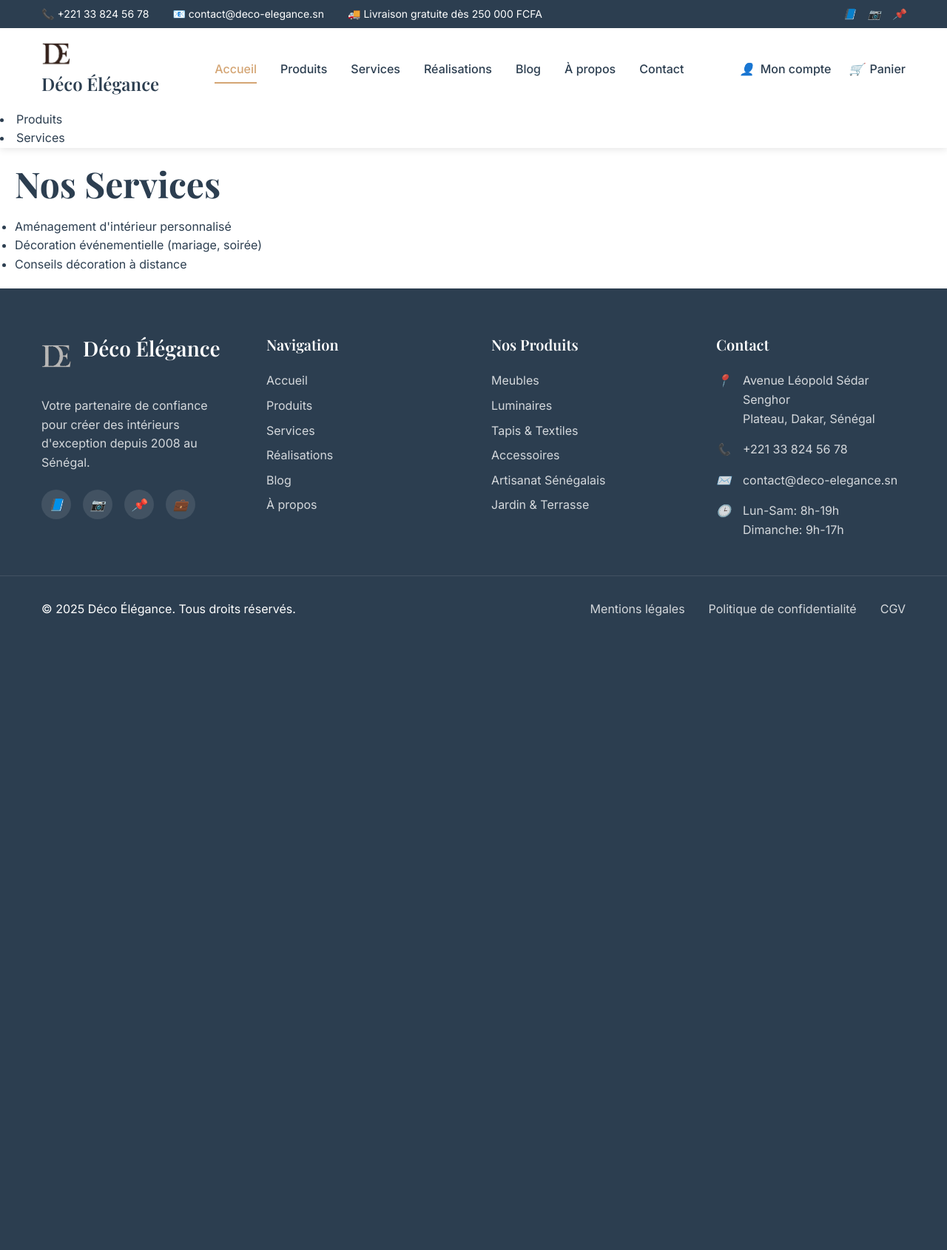
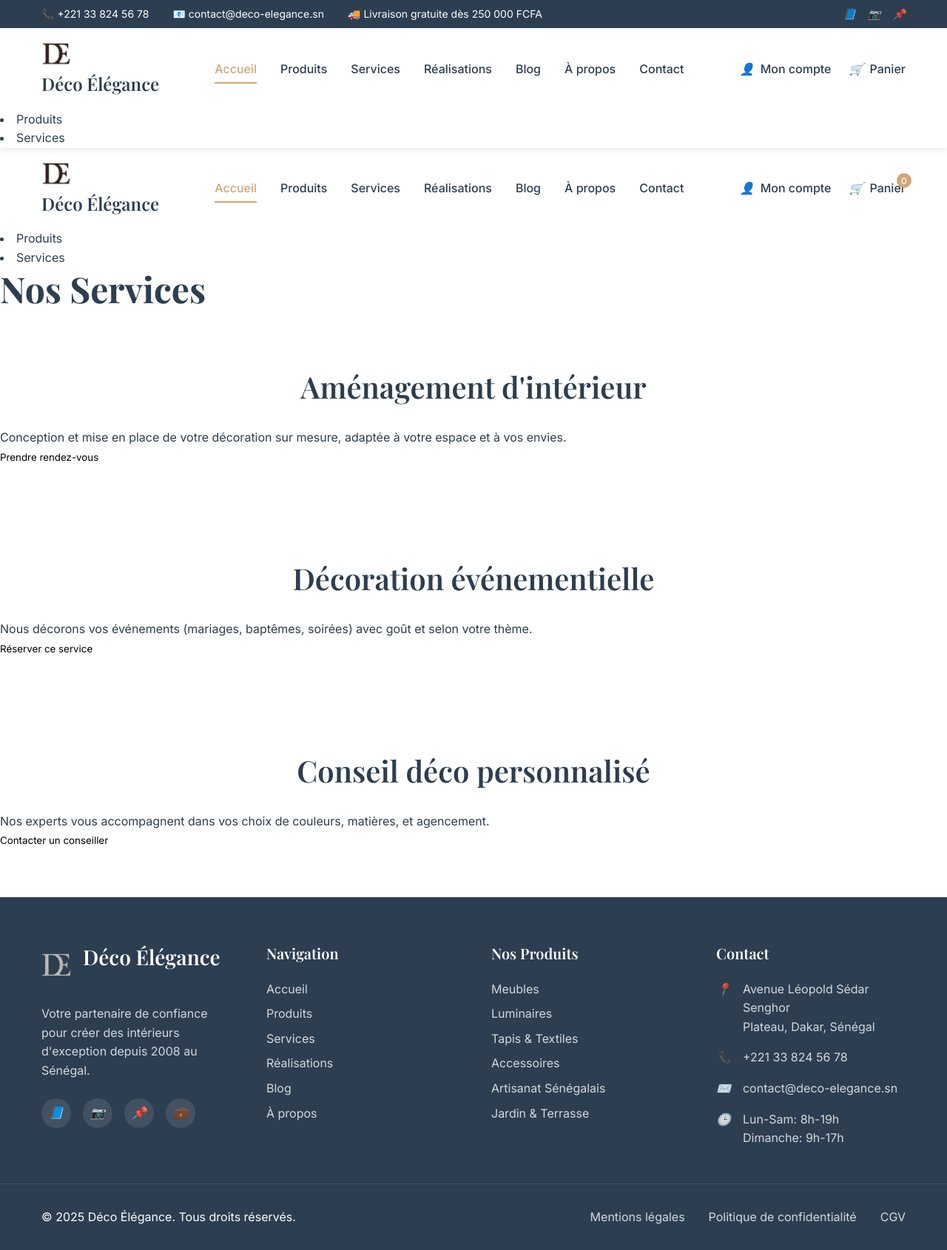
Before and after one commit to marocainperdu/Projet-Programmation-WEB-DIC1, a PHP site: page /services.php in a window 1280 px wide. Shown: the whole page at 74% size. Before the commit the page ends 833 px from the top, so only its background shows below. Run offline with PHP 8.4, Linux system fonts and the light colour scheme.

Commit message:
Update services.php

```diff
--- a/services.php
+++ b/services.php
@@ -1,13 +1,27 @@
-<?php include("header.php"); ?>
+<?php include 'header.php'; ?>
+<?php include 'menu.php'; ?>
 
-<div class="contenu">
-    <h1>Nos Services</h1>
+<main class="services">
+  <h1>Nos Services</h1>
 
-    <ul>
-        <li>Aménagement d'intérieur personnalisé</li>
-        <li>Décoration événementielle (mariage, soirée)</li>
-        <li>Conseils décoration à distance</li>
-    </ul>
-</div>
+  <section class="service">
+    <h2>Aménagement d'intérieur</h2>
+    <p>Conception et mise en place de votre décoration sur mesure, adaptée à votre espace et à vos envies.</p>
+    <button>Prendre rendez-vous</button>
+  </section>
 
-<?php include("footer.php"); ?>
+  <section class="service">
+    <h2>Décoration événementielle</h2>
+    <p>Nous décorons vos événements (mariages, baptêmes, soirées) avec goût et selon votre thème.</p>
+    <button>Réserver ce service</button>
+  </section>
+
+  <section class="service">
+    <h2>Conseil déco personnalisé</h2>
+    <p>Nos experts vous accompagnent dans vos choix de couleurs, matières, et agencement.</p>
+    <button>Contacter un conseiller</button>
+  </section>
+
+</main>
+
+<?php include 'footer.php'; ?>
```
